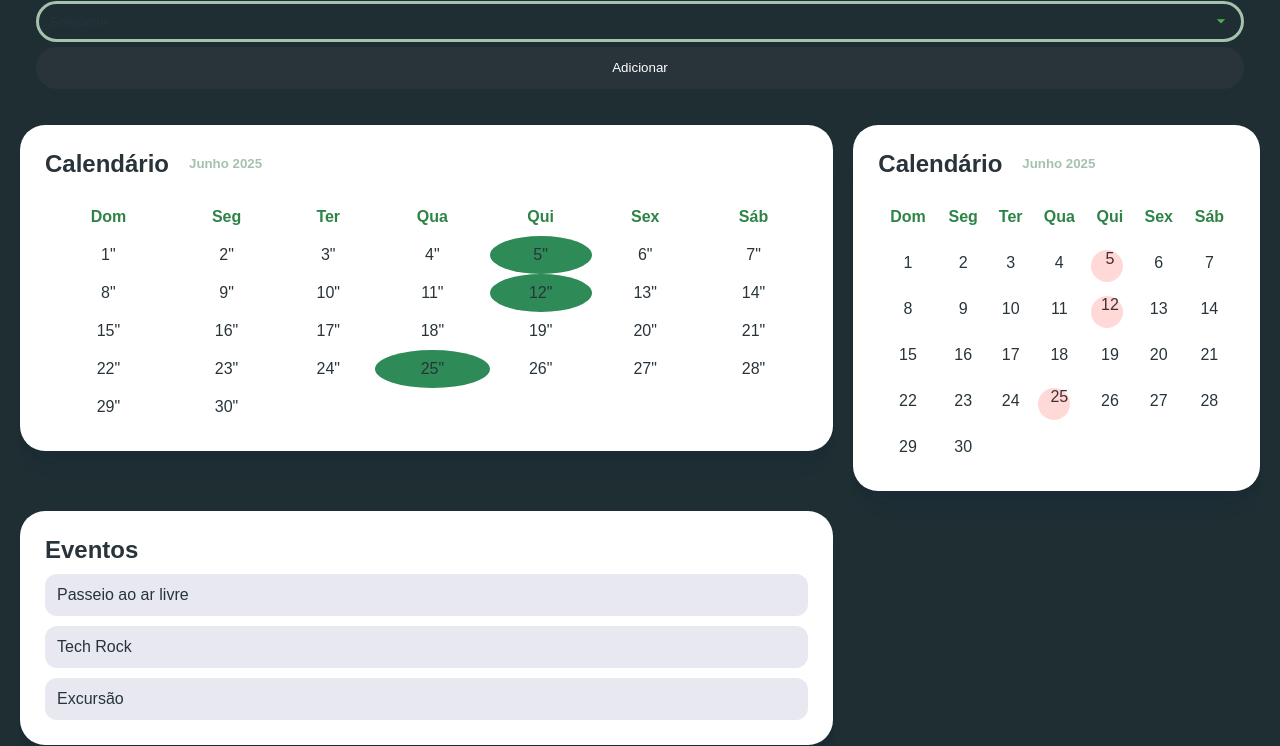
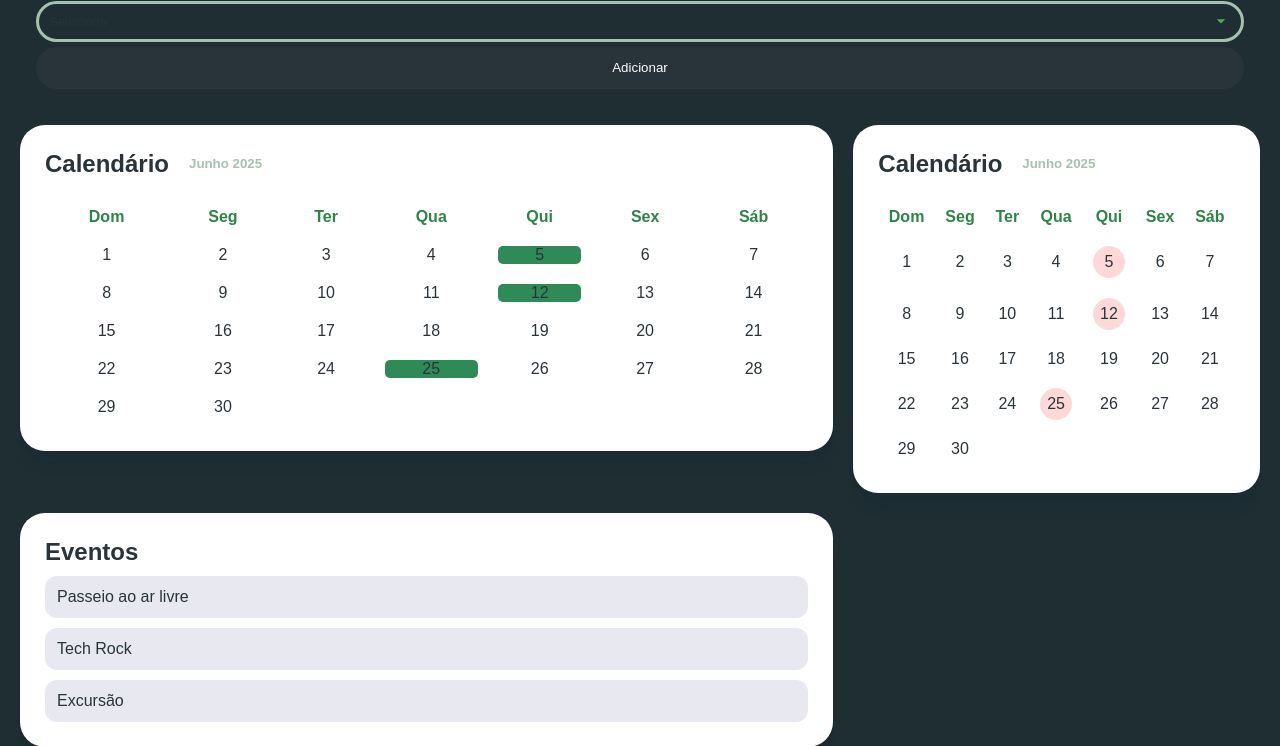
Before and after one commit to feliquisds/proj_integrador, a PHP site: template src/view/professor/agendas.html in a window 1280 px wide. Shown: the part 359-1105 px from the top of the page. Run offline with PHP 8.4, Linux system fonts and the light colour scheme; the template is opened without the code that fills it, so the values that code supplies are empty.

Commit message:
touch up calendar icons

```diff
--- a/src/assets/css/overrides/agenda.css
+++ b/src/assets/css/overrides/agenda.css
@@ -37,24 +37,25 @@ th, td {
   border: 1px solid #444;
   padding: 10px;
   text-align: center;
-  position: relative;
+  justify-items: center;
   z-index: 2;
 }
 
 .has-event {
+  width: 100%;
+  display: block;
   background-color: #2e8b57;
   cursor: pointer;
-  border-radius: 50%;
+  border-radius: 5px;
 }
 
 .event-dot {
   width: 2rem;
   height: 2rem;
+  line-height: 2rem;
+  display: block;
   background-color: rgba(255, 0, 0, 0.152);
-  position: absolute;
   border-radius: 50%;
-  margin: auto;
-  z-index: 1;
 }
 
 #event-form {
--- a/src/assets/css/table.css
+++ b/src/assets/css/table.css
@@ -34,7 +34,6 @@ th {
 }
 
 .calendar > table > thead > tr > th, .calendar > table > tbody > tr > td {
-    padding: 10px 5px;
     text-align: center;
     border: 0;
 }
--- a/src/assets/js/agenda.js
+++ b/src/assets/js/agenda.js
@@ -56,12 +56,9 @@
         const hasEvent = events[dateKey];
 
         if(type === 'detailed') {
-          html += `<td onclick="showEvent('${dateKey}')" class="${hasEvent ? 'has-event' : ''}">${day}"</td>`;
+          html += `<td ${hasEvent ? `onclick="showEvent(${dateKey})"` : ''}><span class="${hasEvent ? 'has-event' : ''}">${day}</span></td>`;
         } else if(type === 'summary') {
-          html += `<td>
-            ${hasEvent ? `<div class="event-dot" title="${events[dateKey]}"></div>` : '<div style="height: 8px;"></div>'}
-            <div>${day}</div>
-          </td>`;
+          html += `<td><span class="${hasEvent ? 'event-dot' : ''}">${day}</span></td>`;
         }
 
         dayCounter++;
```
